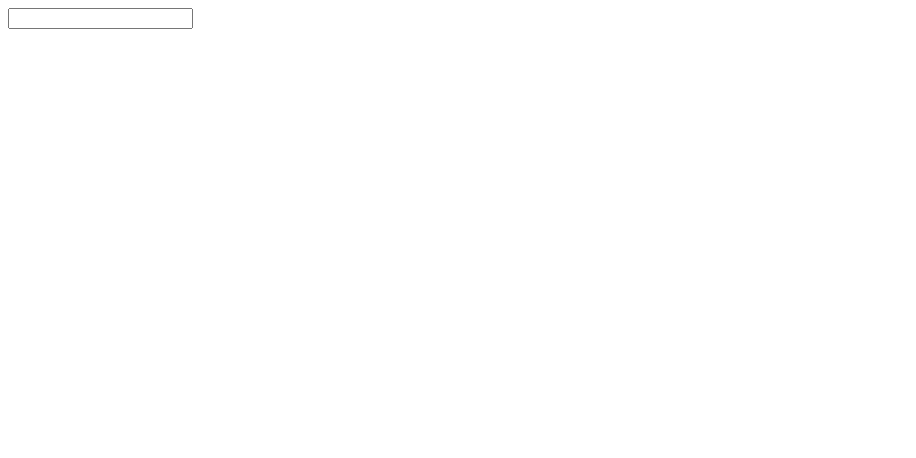
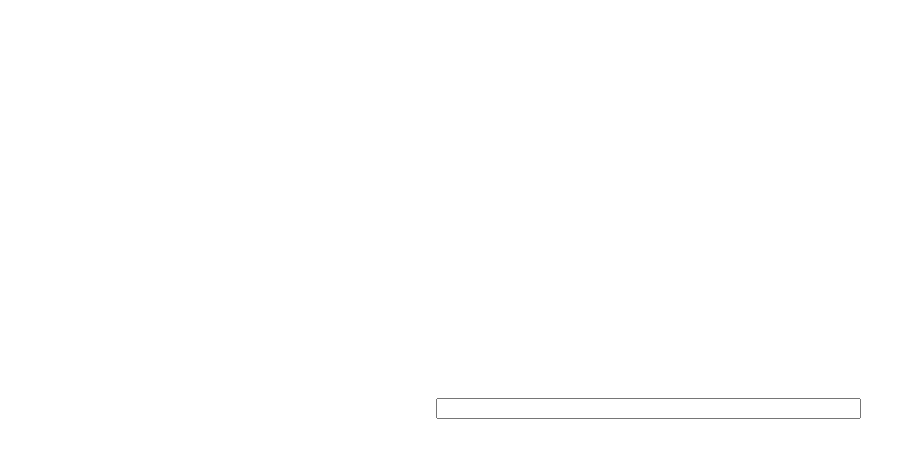
Before and after one commit to ArtyomSukiasyan/English-sipmle-quiz, a plain HTML site: page index.html in a window 1280 px wide. Shown: the whole page, without its empty margins (0-916 px from the left). Drawn offline with Linux system fonts and the light colour scheme.

Commit message:
feat: add minimal styles

```diff
--- a/index.html
+++ b/index.html
@@ -1,18 +1,19 @@
 <!DOCTYPE html>
 <html lang="en">
   <head>
-    <meta charset="UTF-8">
-    <meta http-equiv="X-UA-Compatible" content="IE=edge">
-    <meta name="viewport" content="width=device-width, initial-scale=1.0">
+    <meta charset="UTF-8" />
+    <meta http-equiv="X-UA-Compatible" content="IE=edge" />
+    <meta name="viewport" content="width=device-width, initial-scale=1.0" />
     <title>English simple quiz</title>
+    <link rel="stylesheet" href="./style.css" />
   </head>
   <body>
     <div class="container">
       <section class="question">
-
+        <p id="question"></p>
       </section>
       <section class="answer">
-            <input type="text" id="answer">
+        <input type="text" id="answer" size="50" />
       </section>
     </div>
   </body>
--- /dev/null
+++ b/style.css
@@ -0,0 +1,7 @@
+.container{
+    width: 100vw;
+    height: 100vh;
+    display: flex;
+    justify-content: center;
+    align-items: center;
+}
```
Lines whose indentation alone changed are shown as unchanged.
